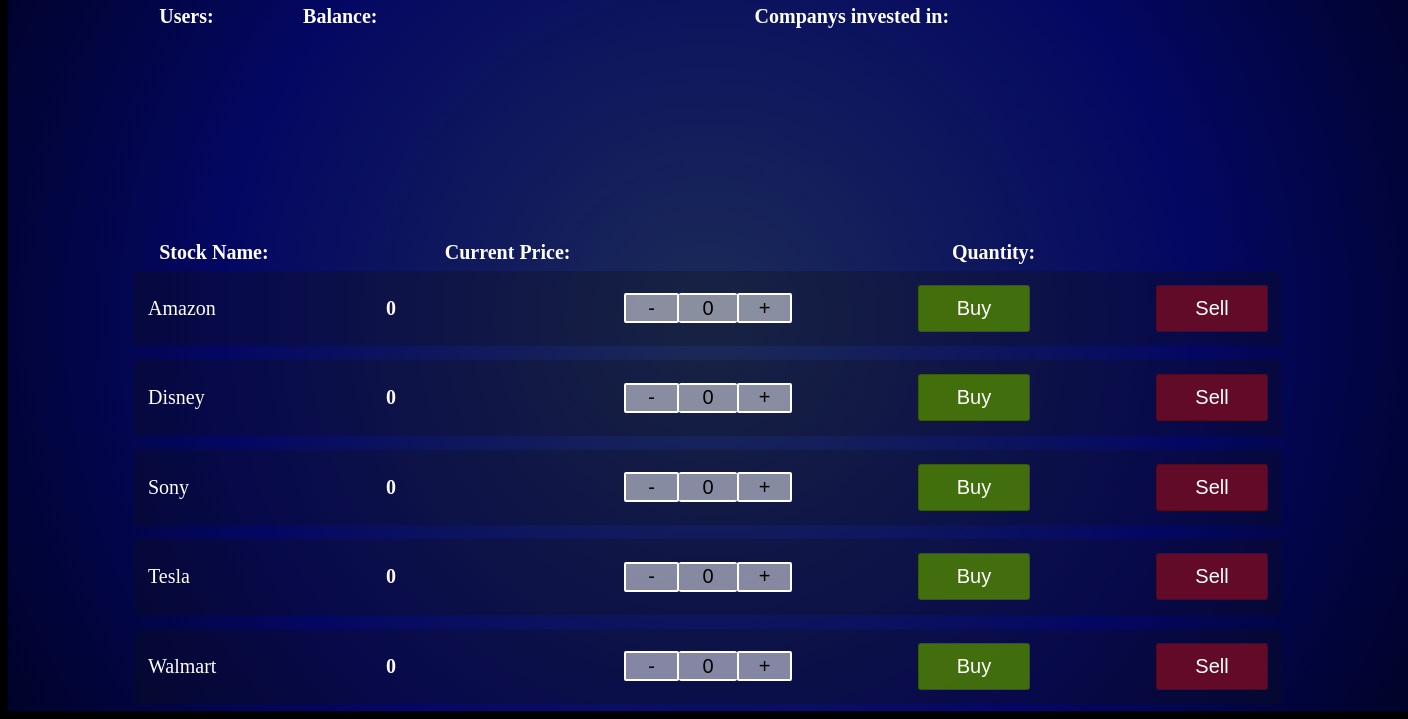
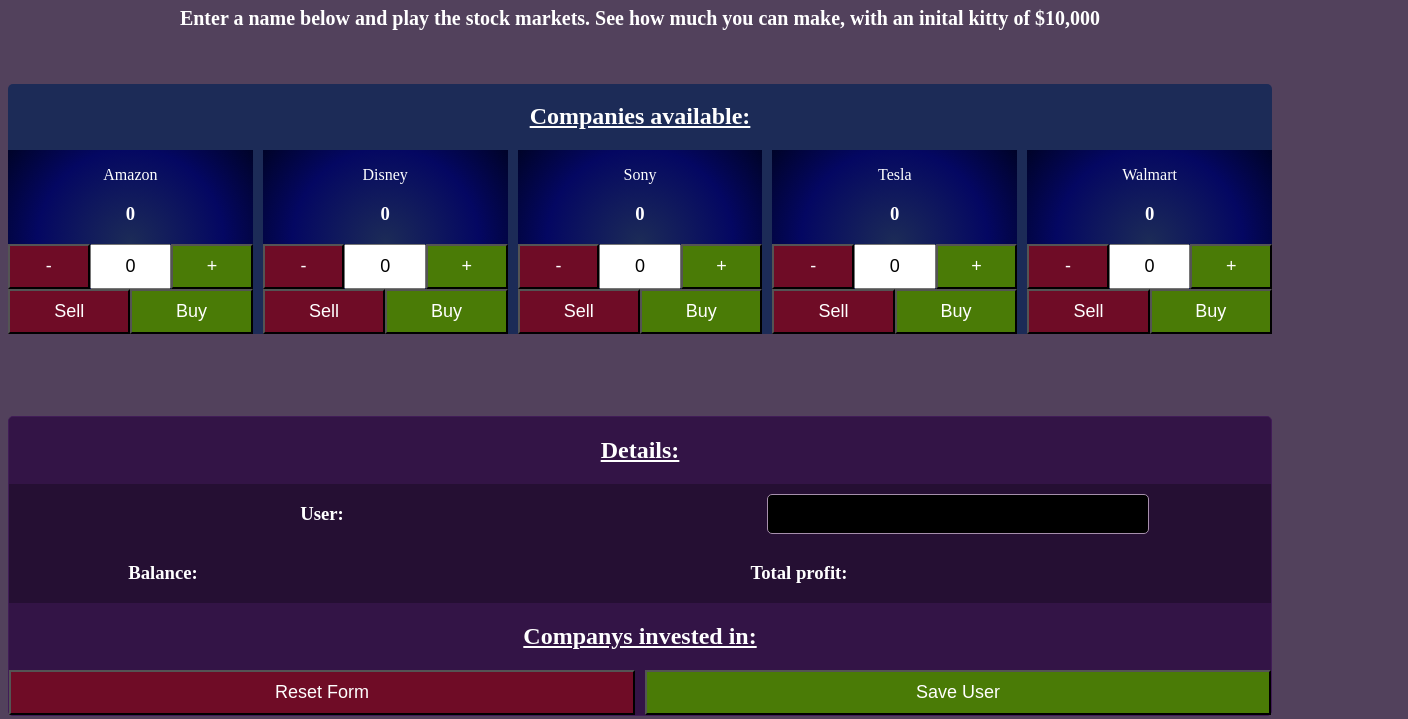
Before and after one commit to hmilly/node-stock-trader, a website: page index.html in a window 1280 px wide. Shown: the part 81-800 px from the top of the page, 1408 px wide, since content can reach past the window. Drawn offline with nearby package versions, Linux system fonts and the light colour scheme; no server answers.

Commit message:
changing over to css grid. Updating fns

```diff
--- a/index.html
+++ b/index.html
@@ -8,34 +8,30 @@
 </head>
 
 <body>
-    <div class="main">
-        <div class="main-head">
-            <h1>Stock available:</h1>
-        </div>
-        <div class="users-main">
-            <div class=users-header>
-                <h5>Users:</h5>
-                <h5>Balance:</h5>
-                <h5>Companys invested in:</h5>
-            </div>
-        </div>
-        <div class="stock-main">
-            <div class=stock-header>
-                <h5>Stock Name:</h5>
-                <h5>Current Price:</h5>
-                <h5>Quantity:</h5>
-            </div>
+
+    <header class="head">
+        <h1>Stock Trader</h1>
+        <p>Enter a name below and play the stock markets.
+            See how much you can make, with an inital kitty of $10,000
+        </p>
+    </header>
+
+    <main>
+        <section>
+            <h2>Companies available:</h2>
+            <div class="stock-container">
                 <div class="stock">
                     <p class="stock-name">Amazon</p>
                     <h3 class="stock-price stock1">0</h3>
-
-                <div class="stock-input">
+                    <div>
                         <button class="btn minus1">-</button>
                         <input class="quantity" min="0" name="form-0-quantity" value="0" type="number">
                         <button class="btn add1">+</button>
                     </div>
+                    <div>
+                        <button class="sell-btn">Sell</button>
                         <button class="buy-btn">Buy</button>
-                <button class="sell-btn">Sell</button>
+                    </div>
                 </div>
                 <div class="stock">
                     <p class="stock-name">Disney</p>
@@ -45,8 +41,10 @@
                         <input class="quantity" min="0" name="form-0-quantity" value="0" type="number">
                         <button class="btn add1">+</button>
                     </div>
+                    <div>
+                        <button class="sell-btn">Sell</button>
                         <button class="buy-btn">Buy</button>
-                <button class="sell-btn">Sell</button>
+                    </div>
                 </div>
                 <div class="stock">
                     <p class="stock-name">Sony</p>
@@ -56,8 +54,10 @@
                         <input class="quantity" min="0" name="form-0-quantity" value="0" type="number">
                         <button class="btn add1">+</button>
                     </div>
+                    <div>
+                        <button class="sell-btn">Sell</button>
                         <button class="buy-btn">Buy</button>
-                <button class="sell-btn">Sell</button>
+                    </div>
                 </div>
                 <div class="stock">
                     <p class="stock-name">Tesla</p>
@@ -67,8 +67,10 @@
                         <input class="quantity" min="0" name="form-0-quantity" value="0" type="number">
                         <button class="btn add1">+</button>
                     </div>
+                    <div>
+                        <button class="sell-btn">Sell</button>
                         <button class="buy-btn">Buy</button>
-                <button class="sell-btn">Sell</button>
+                    </div>
                 </div>
                 <div class="stock">
                     <p class="stock-name">Walmart</p>
@@ -78,11 +80,37 @@
                         <input class="quantity" min="0" name="form-0-quantity" value="0" type="number">
                         <button class="btn add1">+</button>
                     </div>
+                    <div>
+                        <button class="sell-btn">Sell</button>
                         <button class="buy-btn">Buy</button>
-                <button class="sell-btn">Sell</button>
                     </div>
                 </div>
             </div>
+        </section>
+
+        <div class="user-container">
+            <h2>Details:</h2>
+            <div class="user-details">
+                <h3>User:</h3>
+                <input type="text" name="user" class="username"></input>
+            </div>
+            <div class="user-money">
+                <h3>Balance:</h3>
+                <h3 class="user-balance"></h3>
+                <h3>Total profit:</h3>
+                <h3 class="user-total"></h3>
+            </div>
+            <h2>Companys invested in:</h2>
+            <div class="user-stocks">
+
+            </div>
+            <div class="user-btns">
+                <button>Reset Form</button>
+                <button>Save User</button>
+            </div>
+        </div>
+
+    </main>
 </body>
 <script src="/socket.io/socket.io.js"></script>
 <script src="http://localhost:3000"></script>
--- /dev/null
+++ b/public/i.css
@@ -0,0 +1,204 @@
+*{
+    border: solid red 1px;
+}
+
+body{
+    background: black;
+    width: 98vw;
+    height: 98vh;
+    border: solid 1px blue;
+}
+
+
+.main {
+    display: flex;
+    flex-direction: column;
+    border: solid 1px red;
+    width: 100%;
+    height: 98vh;
+    justify-items: center;
+    background: rgb(28,43,87);
+    background: radial-gradient(circle, rgba(28,43,87,1) 0%,
+    rgba(4,7,98,1) 61%, rgba(0,3,40,1) 100%);
+    color: white;
+    margin: 0 auto;
+}
+
+.stock-main{
+    display: flex;
+    flex-direction: column;
+    height: 60%;
+    text-align: center;
+}
+.stock-main h1{
+    width: 100%;
+    font-size: 40px;
+    padding: 0;
+    margin: 0 auto;
+}
+.stock-main h4{
+    color: rgba(255, 123, 123, 0.981);
+    margin: 2px auto;
+    font-size: 20px;
+}
+.stock-headers{
+    display: flex;
+    width: 80%;
+    align-self: center;
+    justify-self: center;
+}
+.stock-headers h5, .users-header h5{
+    font-size: 20px;
+    margin: 0 1%;
+    flex: 1.5;
+    white-space: nowrap;
+    align-self: flex-start;
+}
+.users-header h5:nth-child(3){
+    flex: 10;
+    text-align: center;
+}
+.stock-header h5:nth-child(3){
+    flex: 3;
+    text-align: center;
+}
+
+.stock-main, .users-main {
+    display: flex;
+    flex-direction: column;
+    width:  100%;
+}
+.stock-main h4 {
+    margin: 0 auto;
+    padding-bottom: 10px;
+    color: rgba(255, 123, 123, 0.981);
+    font-size: 20px;
+}
+.users-main{
+    height: 30%;
+}
+
+
+.stock, .user{
+    display: flex;
+    justify-content: space-between;
+    align-content: space-around;
+    align-self: center;
+    justify-self: center;
+    border-radius: 3px;
+    padding: 0 1%;
+    width: 80%;
+    margin: 0.5% 2%;
+}
+
+.stock{
+    height: 14%;
+}
+.user{
+    height: 24%;
+    background-color: rgba(17, 17, 17, 0.282);
+}
+.stock-name, .stock-price, .stock-input,
+.buy-btn, .sell-btn, .username, .user-balance,
+.users-shares, .user-btn{
+    align-self: center;
+    justify-self: center;
+    width: 10%;
+    height: auto;
+    font-size: 20px;
+}
+
+.stock-input{
+    display:flex;
+    padding: 0;
+    height: 40%;
+    width: 15%;
+    align-content: space-between;
+    justify-content: space-between;
+    border-radius: 5px;
+ }
+ .stock-input input[type=number]::-webkit-inner-spin-button,
+ .stock-input input[type=number]::-webkit-outer-spin-button{
+    -webkit-appearance:none;
+ }
+ .stock-input input,.stock-input button{
+    margin: 0 auto;
+    width:33.3%;
+    background:rgba(255, 255, 255, 0.493);
+    border:2px solid rgb(255, 255, 255);
+    font-size: 20px;
+    border-radius: 2px;
+ }
+ .stock-input input{
+    border-left:none;
+    border-right:none;
+ }
+.buy-btn, .sell-btn{
+    border: 1px solid rgba(0, 0, 0, 0.2);
+    padding: 1%;
+    border-radius: 3px;
+    color: white;
+}
+.buy-btn{
+    background-color: rgba(74, 123, 6, 0.892);
+}
+.sell-btn{
+    background-color: rgba(111, 12, 38, 0.892);
+}
+.buy-btn:hover, .add1:hover{
+    cursor: pointer;
+    background-color: rgba(130, 216, 9, 0.892);
+}
+.sell-btn:hover, .minus1:hover{
+    cursor: pointer;
+    background-color: rgba(197, 41, 83, 0.8929);
+}
+.buy-btn:active, .add1:active, .sell-btn:active,
+.minus1:active, .user-btn:active{
+    box-shadow: 0 5px rgba(63, 63, 63, 0.481);
+    transform: translateY(2px);
+}
+
+.stock{
+    height: 100%;
+    background-color: rgba(17, 17, 17, 0.288);
+}
+
+.active{
+    background-color : rgb(12, 12, 12);
+    border: solid 1px white;
+}
+.user-btn{
+    padding: 0;
+    height: 70%;
+    border-radius: 5px;
+    color: white;
+    background-color: rgba(67, 236, 255, 0.385)
+}
+.user-btn:hover{
+    cursor: pointer;
+    background-color: rgba(67, 236, 255, 0.679)
+}
+
+.users-shares{
+    display: flex;
+    width: 65%;
+    height:100%;
+    padding: 0;
+    margin: 0;
+    flex-direction: row;
+    justify-content: space-between;
+}
+.shares-div{
+    margin: 1%;
+    border: 1px solid rgba(116, 113, 113, 0.419);
+    border-radius: 2px;
+    color: rgba(175, 252, 255, 0.994);
+    height: 80%;
+    width: 25%;
+}
+.company-name, .quantity{
+    text-align: center;
+    padding: 0 1%;
+    margin: 0 auto;
+}
--- a/public/indexPage.css
+++ b/public/indexPage.css
@@ -1,195 +1,117 @@
-body{
-    background: black
+*{
+    color: white;
+    text-align: center;
 }
-.main {
-    display: flex;
-    flex-direction: column;
-    width: 1400px;
-    height: 98vh;
-    justify-items: center;
-    background: rgb(28,43,87);
-    background: radial-gradient(circle, rgba(28,43,87,1) 0%, rgba(4,7,98,1) 61%, rgba(0,3,40,1) 100%);
-    color: white;
-    margin: 0 auto;
+h2{
+    text-decoration: underline;
 }
 
-.main-head{
-    display: flex;
-    flex-direction: column;
-    height: 10%;
-    text-align: center;
+body{
+    display: grid;
+    grid-template-columns: 1fr;
+    grid-template-rows: 1fr;
+    gap: 5%;
+    background-color: rgb(82, 65, 92);
 }
-.main-head h1{
-    width: 100%;
-    font-size: 40px;
-    padding: 0;
-    margin: 0 auto;
-}
-.main-head h4{
-    color: rgba(255, 123, 123, 0.981);
-    margin: 2px auto;
-    font-size: 20px;
-}
-.stock-header, .users-header{
-    display: flex;
-    width: 80%;
-    align-self: center;
-    justify-self: center;
-}
-.stock-header h5, .users-header h5{
-    font-size: 20px;
-    margin: 0 1%;
-    flex: 1.5;
-    white-space: nowrap;
-    align-self: flex-start;
-}
-.users-header h5:nth-child(3){
-    flex: 10;
-    text-align: center;
-}
-.stock-header h5:nth-child(3){
-    flex: 3;
+.head{
     text-align: center;
 }
 
-.stock-main, .users-main {
-    display: flex;
-    flex-direction: column;
-    width:  100%;
+.head p{
+    font-size: 20px;
+    font-weight: bold;
 }
-.stock-main h4 {
-    margin: 0 auto;
-    padding-bottom: 10px;
-    color: rgba(255, 123, 123, 0.981);
-    font-size: 20px;
+main{
+    display: grid;
+    grid-template-rows: auto;
+    gap: 15%;
 }
-.users-main{
-    height: 30%;
-}
-.stock-main{
-    height: 60%;
+section{
+    border-radius: 5px;
+    background: rgb(28,43,87);
 }
 
-.stock, .user{
-    display: flex;
-    justify-content: space-between;
-    align-content: space-around;
-    align-self: center;
-    justify-self: center;
-    border-radius: 3px;
-    padding: 0 1%;
-    width: 80%;
-    margin: 0.5% 2%;
+.stock-container{
+    display: grid;
+    grid-template-columns: repeat(auto-fit,
+    minmax(130px, 1fr));
+    gap: 10px;
+}
+.stock{
+    background: rgb(28,43,87);
+    background: radial-gradient(circle, rgba(28,43,87,1) 0%,
+    rgba(4,7,98,1) 61%, rgba(0,3,40,1) 100%);
+}
+.stock div{
+    display: grid;
+    grid-template-columns: repeat(auto-fit,
+    minmax(10px, 1fr));
+}
+.stock button:first-child, .user-btns button:first-child{
+    padding: 10px 0;
+    font-size: 18px;
+    background-color: rgb(111, 12, 38);
+}
+.stock button:first-child:hover, .user-btns button:first-child:hover{
+    cursor: pointer;
+    background-color: rgba(197, 41, 83, 0.8929);
 }
 
-.stock{
-    height: 14%;
+.stock button:last-child, .user-btns button:last-child{
+    padding: 10px 0;
+    font-size: 18px;
+    background-color: rgb(74, 123, 6);
 }
-.user{
-    height: 24%;
-    background-color: rgba(17, 17, 17, 0.282);
-}
-.stock-name, .stock-price, .stock-input,
-.buy-btn, .sell-btn, .username, .user-balance,
-.users-shares, .user-btn{
-    align-self: center;
-    justify-self: center;
-    width: 10%;
-    height: auto;
-    font-size: 20px;
-}
-
-.stock-input{
-    display:flex;
-    padding: 0;
-    height: 40%;
-    width: 15%;
-    align-content: space-between;
-    justify-content: space-between;
-    border-radius: 5px;
- }
- .stock-input input[type=number]::-webkit-inner-spin-button,
- .stock-input input[type=number]::-webkit-outer-spin-button{
-    -webkit-appearance:none;
- }
- .stock-input input,.stock-input button{
-    margin: 0 auto;
-    width:33.3%;
-    background:rgba(255, 255, 255, 0.493);
-    border:2px solid rgb(255, 255, 255);
-    font-size: 20px;
-    border-radius: 2px;
- }
- .stock-input input{
-    border-left:none;
-    border-right:none;
- }
-.buy-btn, .sell-btn{
-    border: 1px solid rgba(0, 0, 0, 0.2);
-    padding: 1%;
-    border-radius: 3px;
-    color: white;
-}
-.buy-btn{
-    background-color: rgba(74, 123, 6, 0.892);
-}
-.sell-btn{
-    background-color: rgba(111, 12, 38, 0.892);
-}
-.buy-btn:hover, .add1:hover{
+.stock button:last-child:hover, .user-btns button:last-child:hover{
     cursor: pointer;
     background-color: rgba(130, 216, 9, 0.892);
 }
-.sell-btn:hover, .minus1:hover{
-    cursor: pointer;
-    background-color: rgba(197, 41, 83, 0.8929);
+
+.stock input[type=number]::-webkit-inner-spin-button,
+.stock input[type=number]::-webkit-outer-spin-button{
+   -webkit-appearance:none;
 }
-.buy-btn:active, .add1:active, .sell-btn:active, .minus1:active, .user-btn:active{
-    box-shadow: 0 5px rgba(63, 63, 63, 0.481);
-    transform: translateY(2px);
+.stock input{
+    color: black;
+    font-size: 18px;
 }
 
+.user-container{
+    display: grid;
+    background: rgb(51, 20, 70);
+    border: solid rgb(65, 28, 87) 1px;
+    border-radius: 5px;
+}
+.user-btns, .user-stocks{
+  display:grid;
+  grid-template-columns: repeat(auto-fit,
+  minmax(120px, 1fr));
+  gap: 10px;
+}
+.user-money, .user-details{
+    display:grid;
+    grid-template-columns: repeat(auto-fit, minmax(100px, 1fr));
+    gap: 10px;
+    background-color: rgba(0, 0, 0, 0.275);
+  }
 
-.stock{
-    height: 100%;
-    background-color: rgba(17, 17, 17, 0.288);
+.user-stocks span{
+    display:grid;
+    border: solid 1px rgb(191, 0, 255);
+    background: rgb(28,43,87);
+    background: radial-gradient(circle, rgb(65, 28, 87) 0%,
+    rgb(63, 4, 98) 61%, rgb(15, 0, 40) 100%);
+    grid-template-columns: repeat(auto-fit, minmax(70px, 1fr));
+    margin-bottom: 15px;
 }
 
-.active{
-    background-color : rgb(12, 12, 12);
-    border: solid 1px white;
+.user-container input{
+    font-size: 18px;
+    width: 60%;
+    height: 60%;
+    justify-self: center;
+    align-self: center;
+    background-color: black;
+    border: solid 1px rgb(166, 143, 172);
+    border-radius: 5px;
 }
-.user-btn{
-    padding: 0;
-    height: 70%;
-    border-radius: 5px;
-    color: white;
-    background-color: rgba(67, 236, 255, 0.385)
-}
-.user-btn:hover{
-    cursor: pointer;
-    background-color: rgba(67, 236, 255, 0.679)
-}
-
-.users-shares{
-    display: flex;
-    width: 65%;
-    height:100%;
-    padding: 0;
-    margin: 0;
-    flex-direction: row;
-    justify-content: space-between;
-}
-.shares-div{
-    margin: 1%;
-    border: 1px solid rgba(116, 113, 113, 0.419);
-    border-radius: 2px;
-    color: rgba(175, 252, 255, 0.994);
-    height: 80%;
-    width: 25%;
-}
-.company-name, .quantity{
-    text-align: center;
-    padding: 0 1%;
-    margin: 0 auto;
-}
```
Also changed, not shown: public/indexPage.js (+11 -14 lines), users.json (+12 -90 lines). Lines whose indentation alone changed are shown as unchanged.
